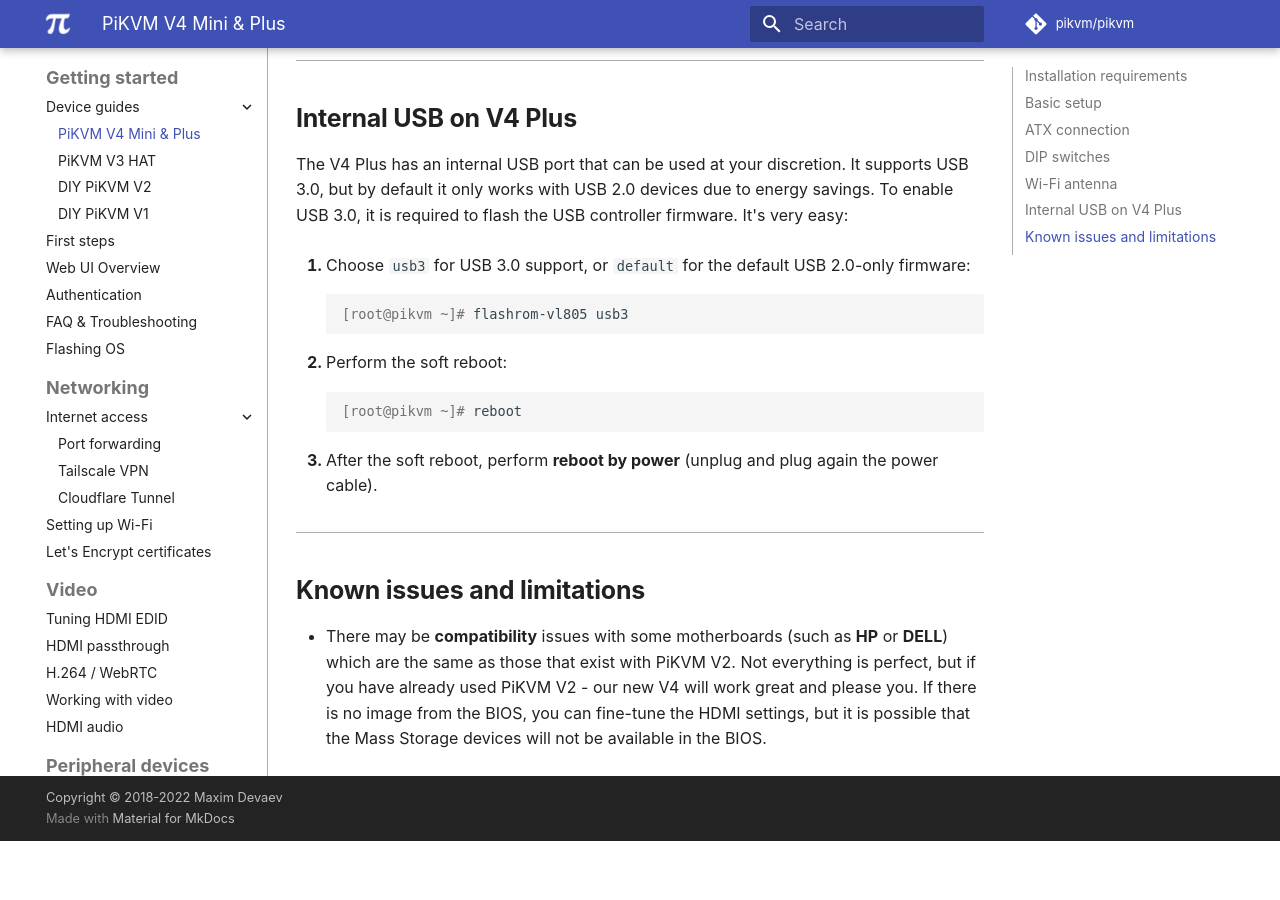
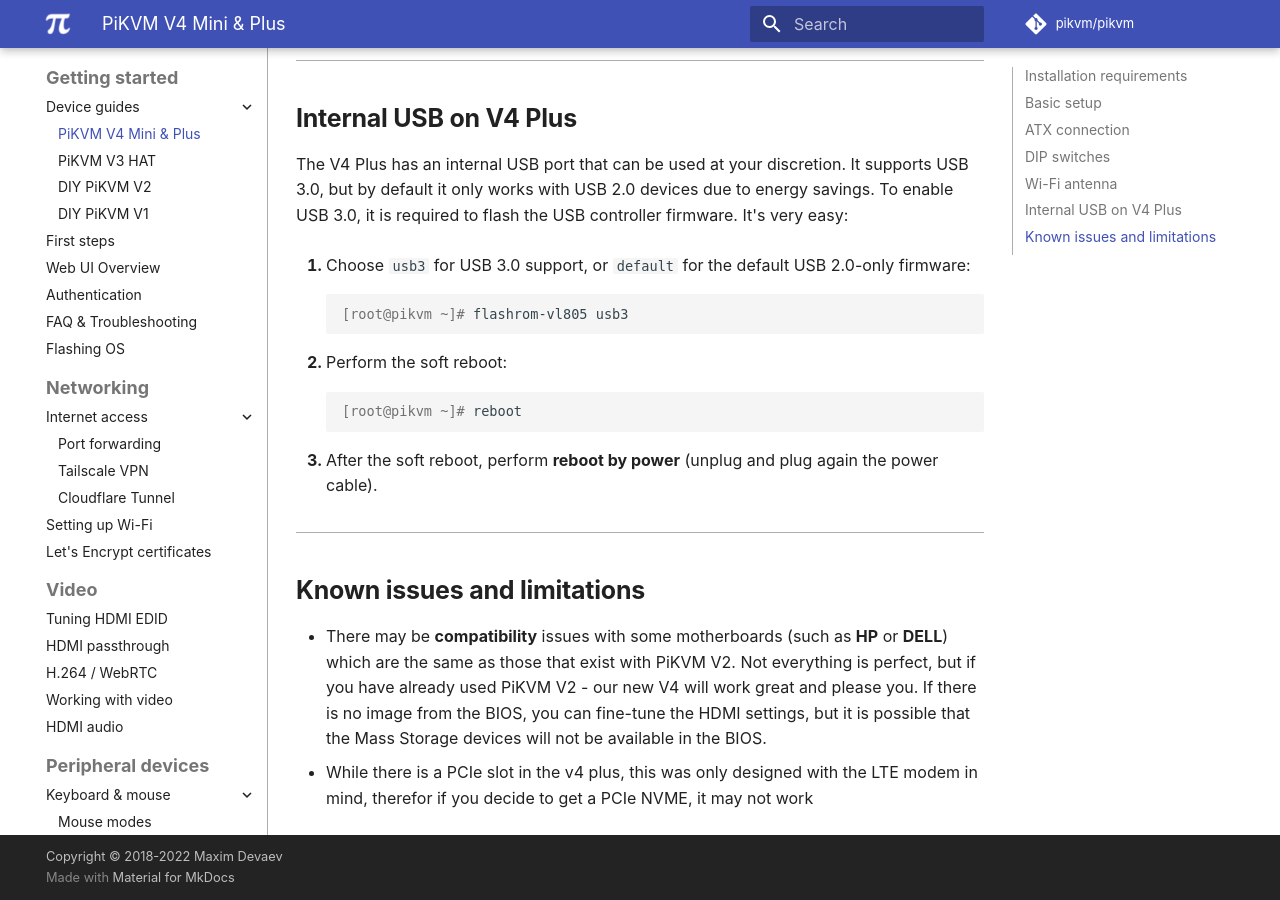
Before and after one commit to pikvm/pikvm, an MkDocs documentation site: the page built from docs/v4.md, in a window 1280 px wide and 900 px high, scrolled down 3955 px. Built offline with MkDocs 1.6.1 and Material for MkDocs 9.7.7, drawn with Linux system fonts in a browser that asks for light colours; some web fonts are replaced; comment, search, counter and statistics services are not loaded; before the commit the page ends 4796 px from its top, so only the background shows below that.

Commit message:
Update v4.md (#1397)
Added another known limitation to the document

```diff
--- a/docs/v4.md
+++ b/docs/v4.md
@@ -136,3 +136,4 @@
 -----
 ## Known issues and limitations
 * There may be **compatibility** issues with some motherboards (such as **HP** or **DELL**) which are the same as those that exist with PiKVM V2. Not everything is perfect, but if you have already used PiKVM V2 - our new V4 will work great and please you. If there is no image from the BIOS, you can fine-tune the HDMI settings, but it is possible that the Mass Storage devices will not be available in the BIOS.
+* While there is a PCIe slot in the v4 plus, this was only designed with the LTE modem in mind, therefor if you decide to get a PCIe NVME, it may not work
```
